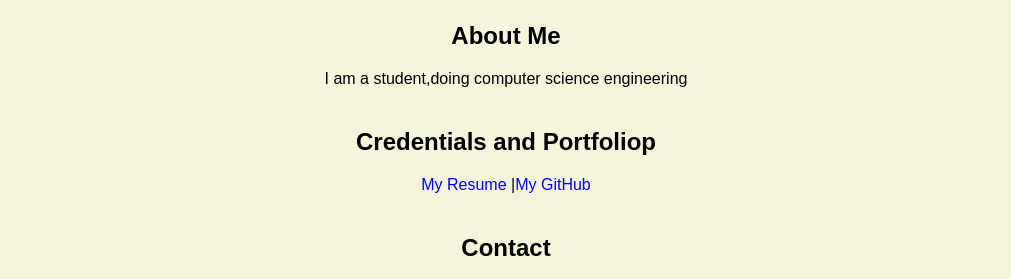
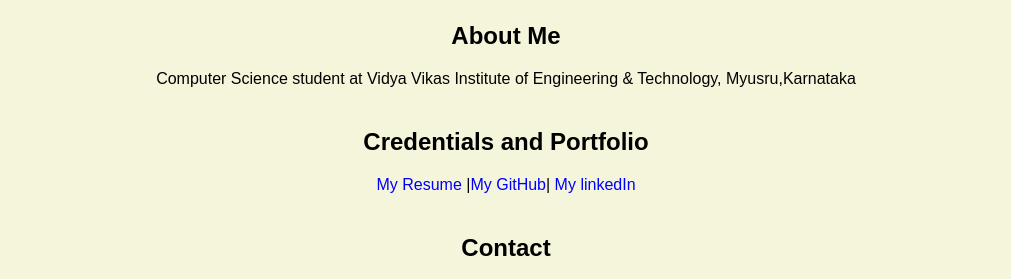
Before and after one commit to madappas/madappas.github.io, a plain HTML site: page index.html in a window 1280 px wide. Shown: the part 513-792 px from the top of the page, without its empty margins (134-1145 px from the left). Drawn offline with Linux system fonts and the light colour scheme.

Commit message:
Update index.html

```diff
--- a/index.html
+++ b/index.html
@@ -15,10 +15,10 @@
     <img src="images/banner.jpg" width="75%" ait="banner">
 <h1>Madappa S</h1>
 <h2>About Me</h2>
-<p>I am a student,doing computer science engineering</p>
-<h2>Credentials and Portfoliop</h2>
+<p>Computer Science student at Vidya Vikas Institute of Engineering & Technology, Myusru,Karnataka</p>
+<h2>Credentials and Portfolio</h2>
 
-<p><a href="resume.html">My Resume</a> |<a href="http://github.com/madappas">My GitHub</a></p>
+<p><a href="resume.html">My Resume</a> |<a href="http://github.com/madappas">My GitHub</a>| <a href="https://www.linkedin.com/in/madappa-s-6508691a1">My linkedIn</a></p>
 <h2>Contact</h2>
 
 <p>Email: <a href="madappa4848@gmail.com">madappa4848@gmail.com</a></p>
```
